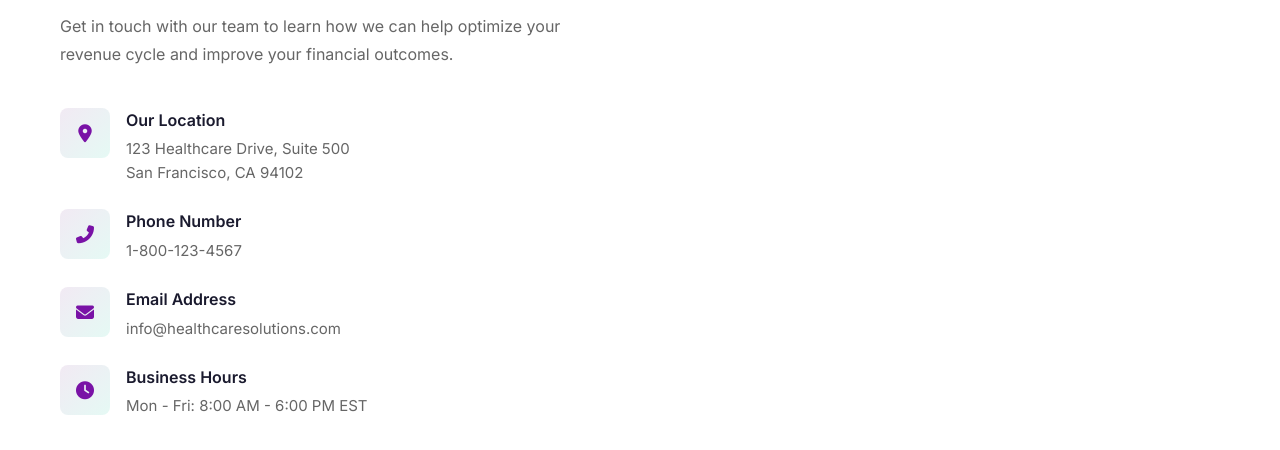
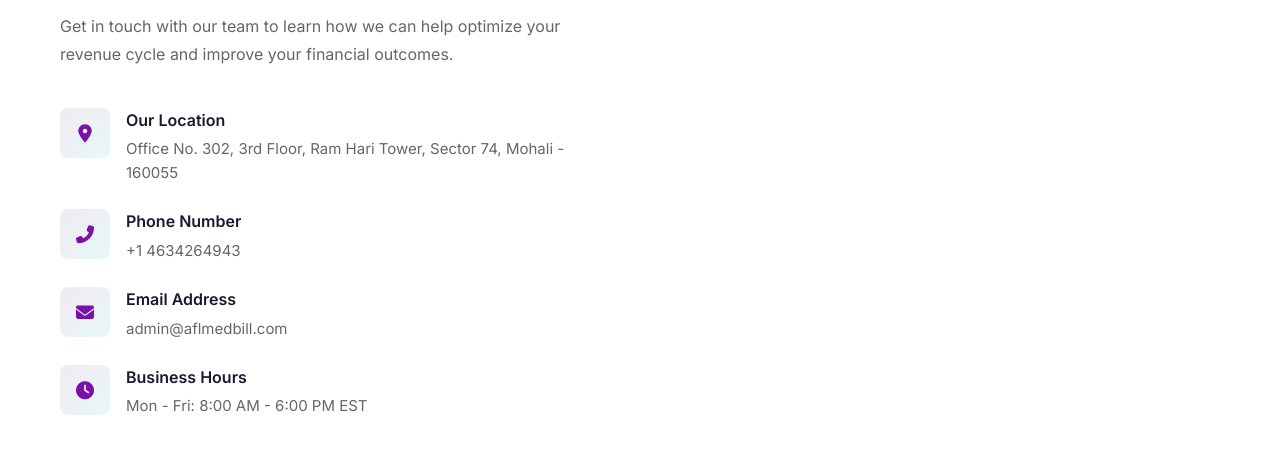
Before and after one commit to Khyatishkalia/FastWay, a website built with webpack: page index.html in a window 1280 px wide. Shown: the part 10762-11212 px from the top of the page. Built offline with nearby package versions, Linux system fonts and the light colour scheme.

Commit message:
Update index.html

```diff
--- a/index.html
+++ b/index.html
@@ -675,21 +675,21 @@
               <div class="contact-icon"><i class="fas fa-map-marker-alt"></i></div>
               <div class="contact-text">
                 <h4>Our Location</h4>
-                <p>123 Healthcare Drive, Suite 500<br>San Francisco, CA 94102</p>
+                <p>Office No. 302, 3rd Floor, Ram Hari Tower, Sector 74, Mohali - 160055 </p>
               </div>
             </div>
             <div class="contact-item">
               <div class="contact-icon"><i class="fas fa-phone-alt"></i></div>
               <div class="contact-text">
                 <h4>Phone Number</h4>
-                <p>1-800-123-4567</p>
+                <p>+1 4634264943</p>
               </div>
             </div>
             <div class="contact-item">
               <div class="contact-icon"><i class="fas fa-envelope"></i></div>
               <div class="contact-text">
                 <h4>Email Address</h4>
-                <p>info@healthcaresolutions.com</p>
+                <p>admin@aflmedbill.com</p>
               </div>
             </div>
             <div class="contact-item">
```
